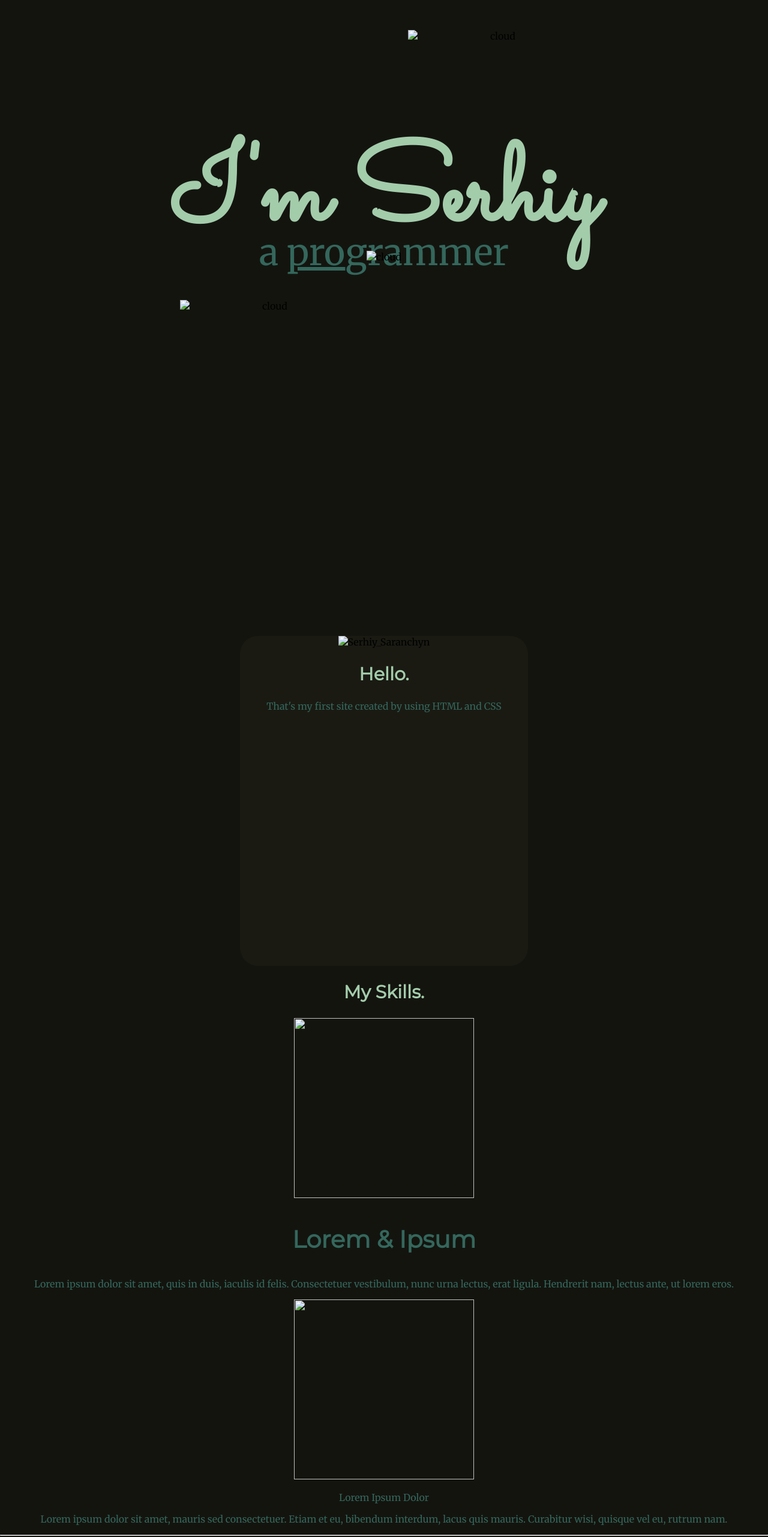
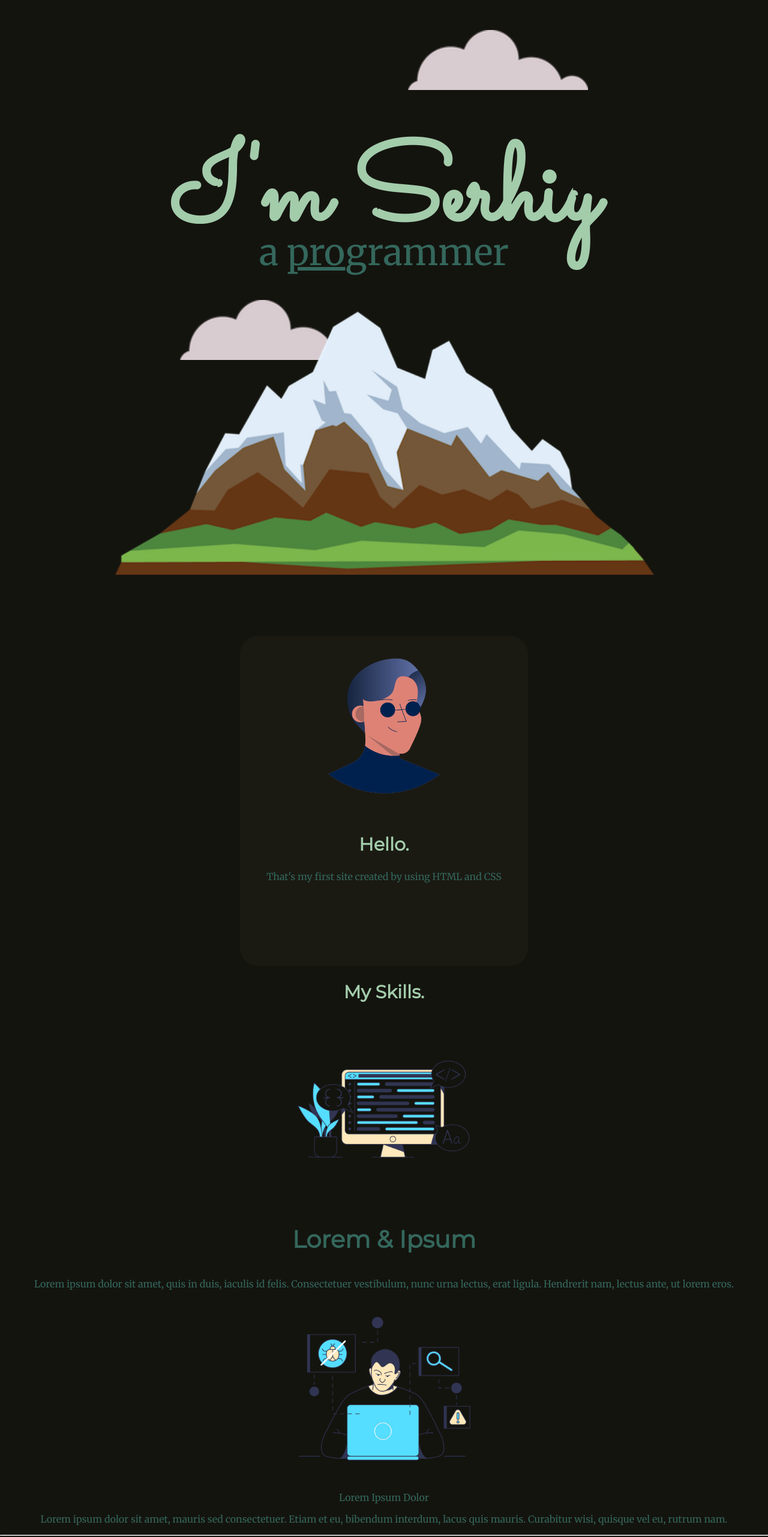
Before and after one commit to Kadzuk1/bio2, a plain HTML site: page index.html in a window 1280 px wide. Shown: the top 2562 px of the page at 60% size. Drawn offline with Linux system fonts and the light colour scheme; files that its build step writes are made by us from their sources.

Commit message:
Update index.html

```diff
--- a/index.html
+++ b/index.html
@@ -4,8 +4,8 @@
     <head>
       <meta charset="utf-8">
       <title>Serhiy Saranchyn</title>
-      <link rel="stylesheet" href="css/styles.css">
-      <link rel="icon" href="images/s1.ico">
+      <link rel="stylesheet" href="styles.css">
+      <link rel="icon" href="s1.ico">
       <link rel="preconnect" href="https://fonts.googleapis.com">
       <link rel="preconnect" href="https://fonts.gstatic.com" crossorigin>
       <link href="https://fonts.googleapis.com/css2?family=Merriweather&family=Montserrat&family=Sacramento&display=swap" rel="stylesheet">
@@ -13,27 +13,27 @@
 
     <body>
       <div class="top_c">
-        <img class="tcloud" src="images/cloud.png" alt="cloud">
+        <img class="tcloud" src="cloud.png" alt="cloud">
         <h1>I'm Serhiy</h1>
         <p class="prog">a <span class="pro">pro</span>grammer</p>
-        <img class="bcloud" src="images/cloud.png" alt="cloud">
-        <img class="mountain" src="images/mountain.png" alt="cloud">
+        <img class="bcloud" src="cloud.png" alt="cloud">
+        <img class="mountain" src="mountain.png" alt="cloud">
       </div>
       <div class="middle-container">
         <div class="profile">
-          <img class="s1" src="images/s1.png" alt="Serhiy_Saranchyn">
+          <img class="s1" src="s1.png" alt="Serhiy_Saranchyn">
           <h2>Hello.</h2>
           <p>That's my first site created by using HTML and CSS</p>
         </div>
         <div class="skills">
           <h2>My Skills.</h2>
           <div class="skill-row">
-            <img class="pc1" src="images/pc1.png" alt="">
+            <img class="pc1" src="pc1.png" alt="">
             <h3>Lorem & Ipsum</h3>
             <p>Lorem ipsum dolor sit amet, quis in duis, iaculis id felis. Consectetuer vestibulum, nunc urna lectus, erat ligula. Hendrerit nam, lectus ante, ut lorem eros.</p>
           </div>
           <div class="skill-row">
-            <img class="pc2" src="images/pc2.png" alt="">
+            <img class="pc2" src="pc2.png" alt="">
             <p>Lorem Ipsum Dolor</p>
             <p>Lorem ipsum dolor sit amet, mauris sed consectetuer. Etiam et eu, bibendum interdum, lacus quis mauris. Curabitur wisi, quisque vel eu, rutrum nam.</p>
           </div>
```
